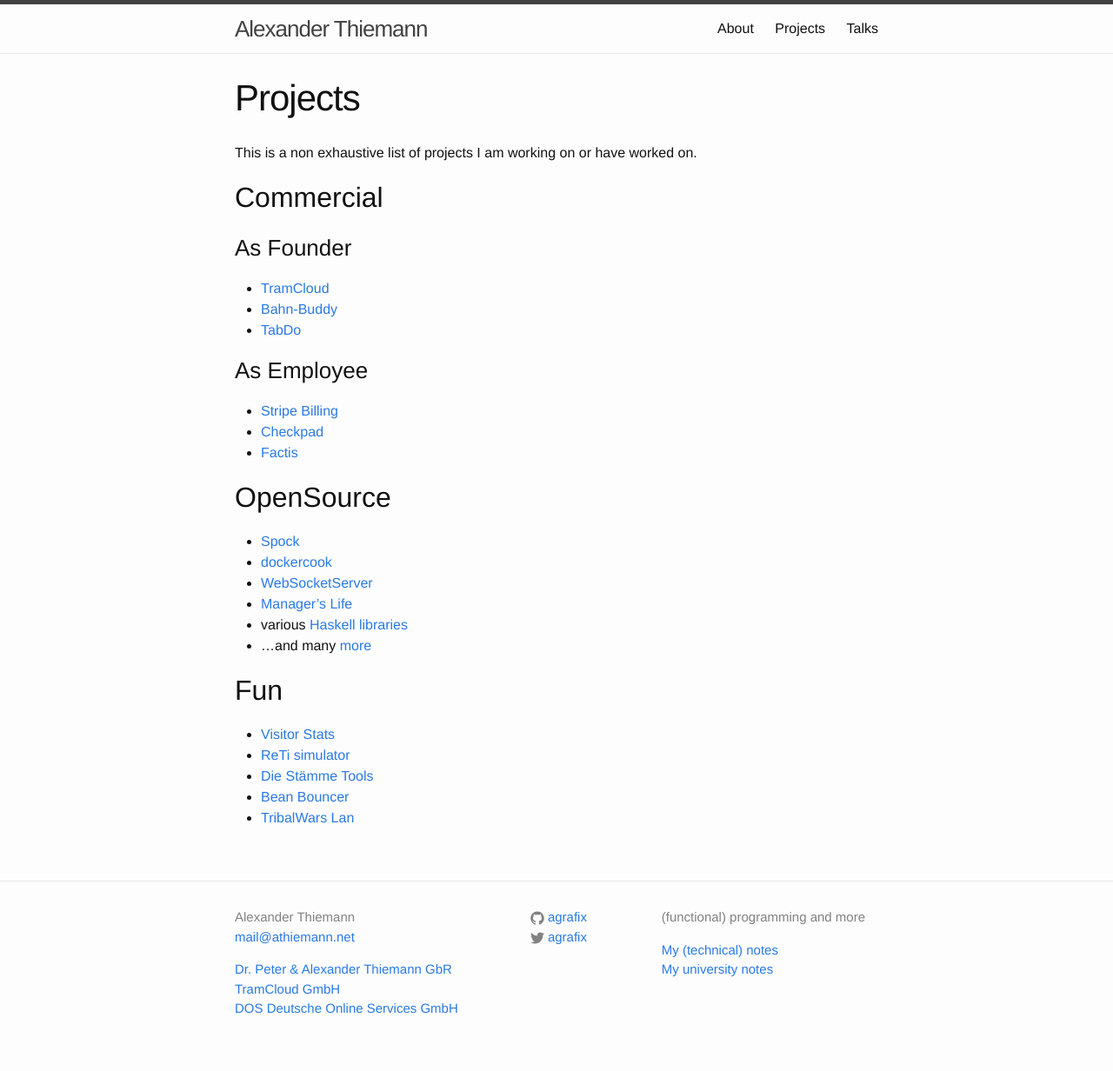
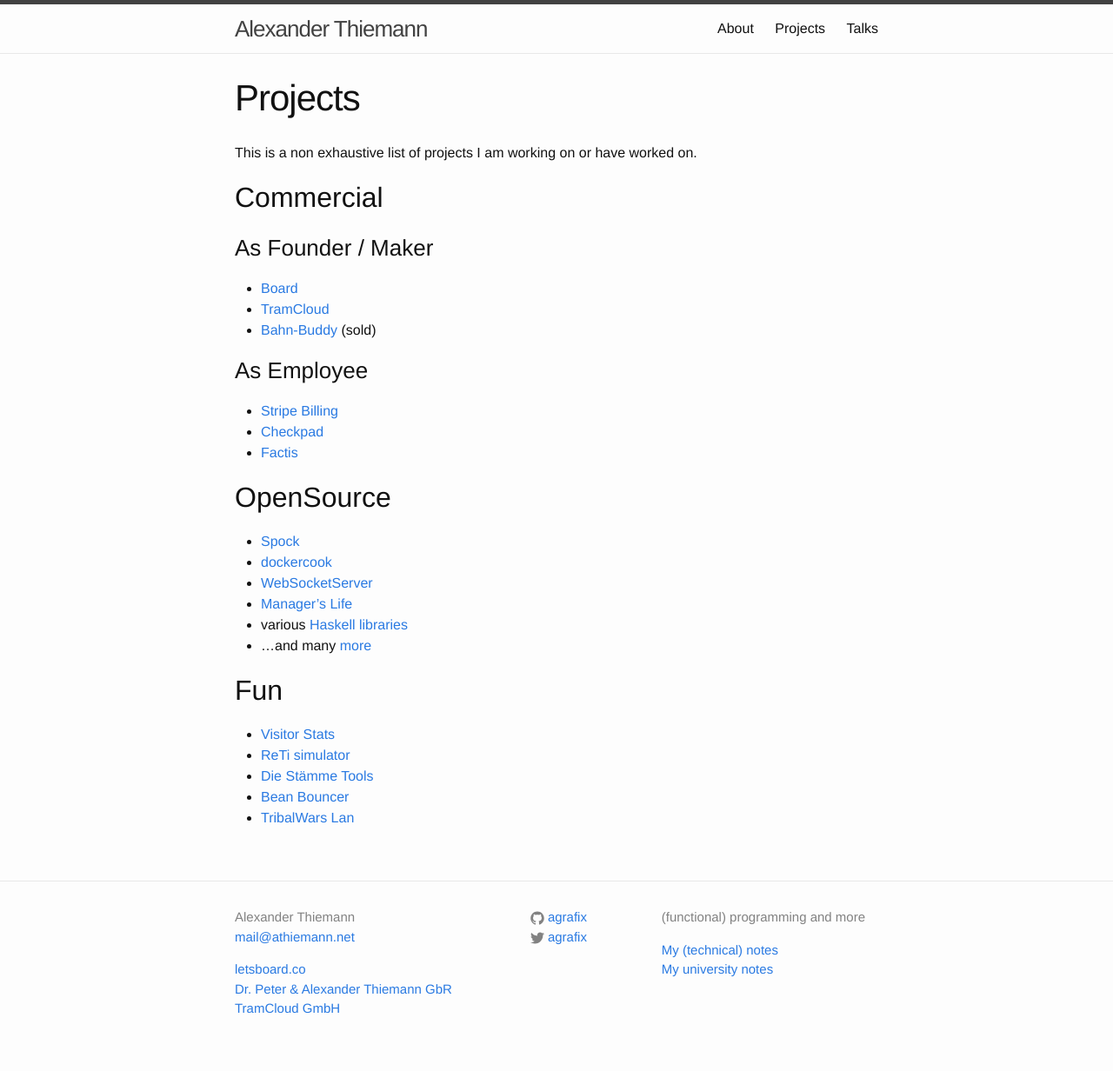
Before and after one commit to agrafix/homepage, a Jekyll site: the page built from projects.md, in a window 1280 px wide. Shown: the whole page at 87% size. Built offline with Jekyll 4.4.1, drawn with Linux system fonts in a browser that asks for light colours.

Commit message:
some cleanup

```diff
--- a/_includes/footer.html
+++ b/_includes/footer.html
@@ -9,9 +9,9 @@
           <li><a href="mailto:{{ site.email }}">{{ site.email }}</a></li>
         </ul>
         <ul class="contact-list">
-          <li><a href="http://thitp.de">Dr. Peter &amp; Alexander Thiemann GbR</a></li>
+            <li><a href="http://letsboard.co">letsboard.co</a></li>
+            <li><a href="http://thitp.de">Dr. Peter &amp; Alexander Thiemann GbR</a></li>
           <li><a href="https://tramcloud.net">TramCloud GmbH</a></li>
-          <li><a href="https://bahn-buddy.de">DOS Deutsche Online Services GmbH</a></li>
         </ul>
       </div>
 
--- a/projects.md
+++ b/projects.md
@@ -8,10 +8,10 @@ This is a non exhaustive list of projects I am working on or have worked on.
 
 ## Commercial
 
-### As Founder
+### As Founder / Maker
+* [Board][board]
 * [TramCloud][tc]
-* [Bahn-Buddy][bbuddy]
-* [TabDo][tabdo]
+* [Bahn-Buddy][bbuddy] (sold)
 
 ### As Employee
 * [Stripe Billing][stripe-billing]
@@ -33,9 +33,9 @@ This is a non exhaustive list of projects I am working on or have worked on.
 * [Bean Bouncer][beanbouncer]
 * [TribalWars Lan][twlan]
 
+[board]: https://letsboard.co
 [tc]: https://www.tramcloud.net
-[bbuddy]: https://partner.bahn-buddy.de/link/7f11cebf-2b4f-47b3-a9b1-c14ffe632ddb
-[tabdo]: http://www.tabdo.net
+[bbuddy]: https://www.bahn-buddy.de
 [spock]: http://www.spock.li
 [dockercook]: https://github.com/factisresearch/dockercook
 [managerslife]: https://github.com/agrafix/managerslife
@@ -46,7 +46,7 @@ This is a non exhaustive list of projects I am working on or have worked on.
 [visitorstats]: http://visitor-stats.de
 [beanbouncer]: https://itunes.apple.com/de/app/bean-bouncer/id939456519
 [hackage]: http://hackage.haskell.org/user/AlexanderThiemann
-[cpmed]: http://cpmed.de
+[cpmed]: http://checkpad.de
 [factis]: http://factis.de/
 [twlan]: http://twlan.org
 [stripe-billing]: https://stripe.com/billing
```
